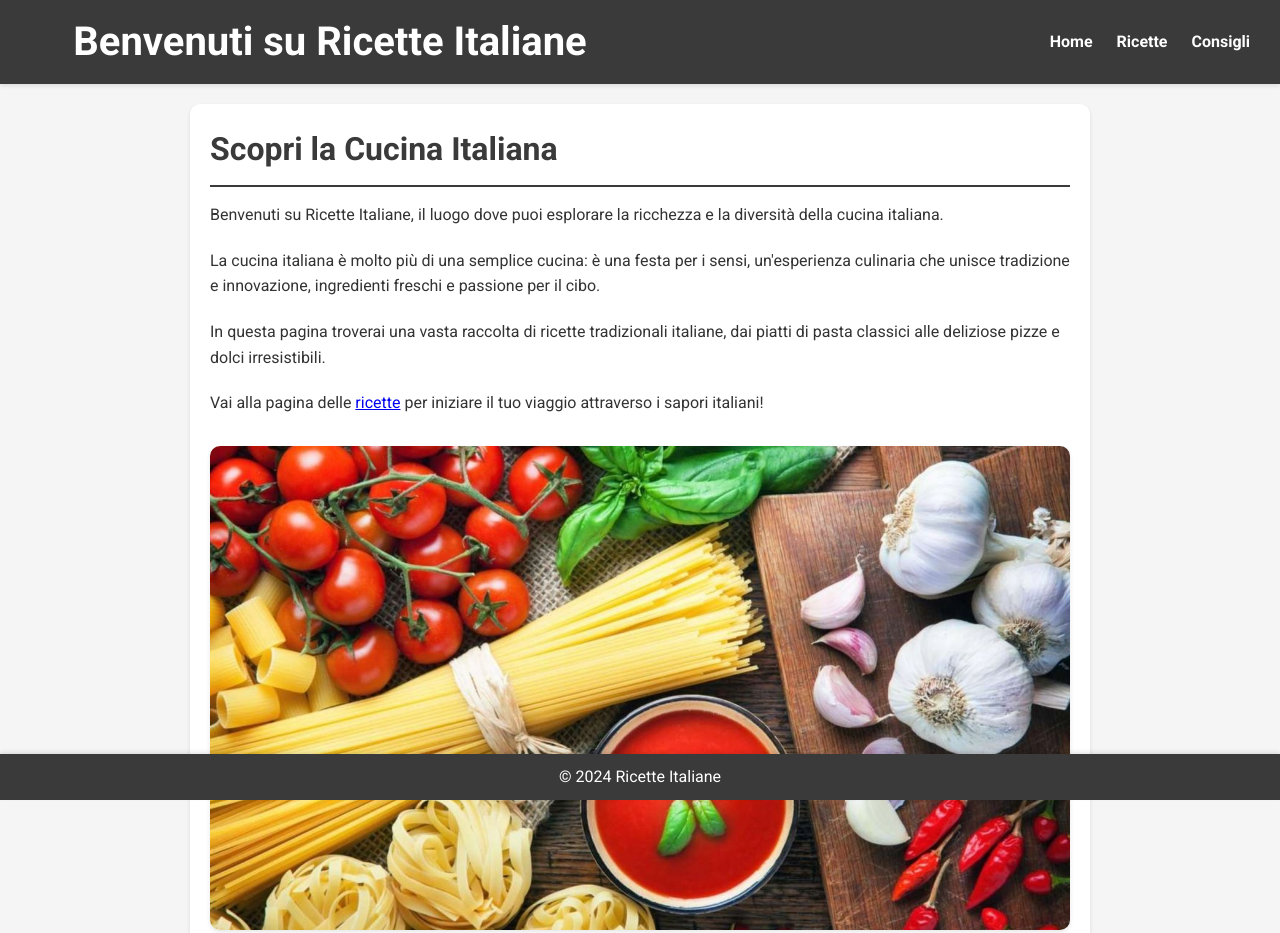
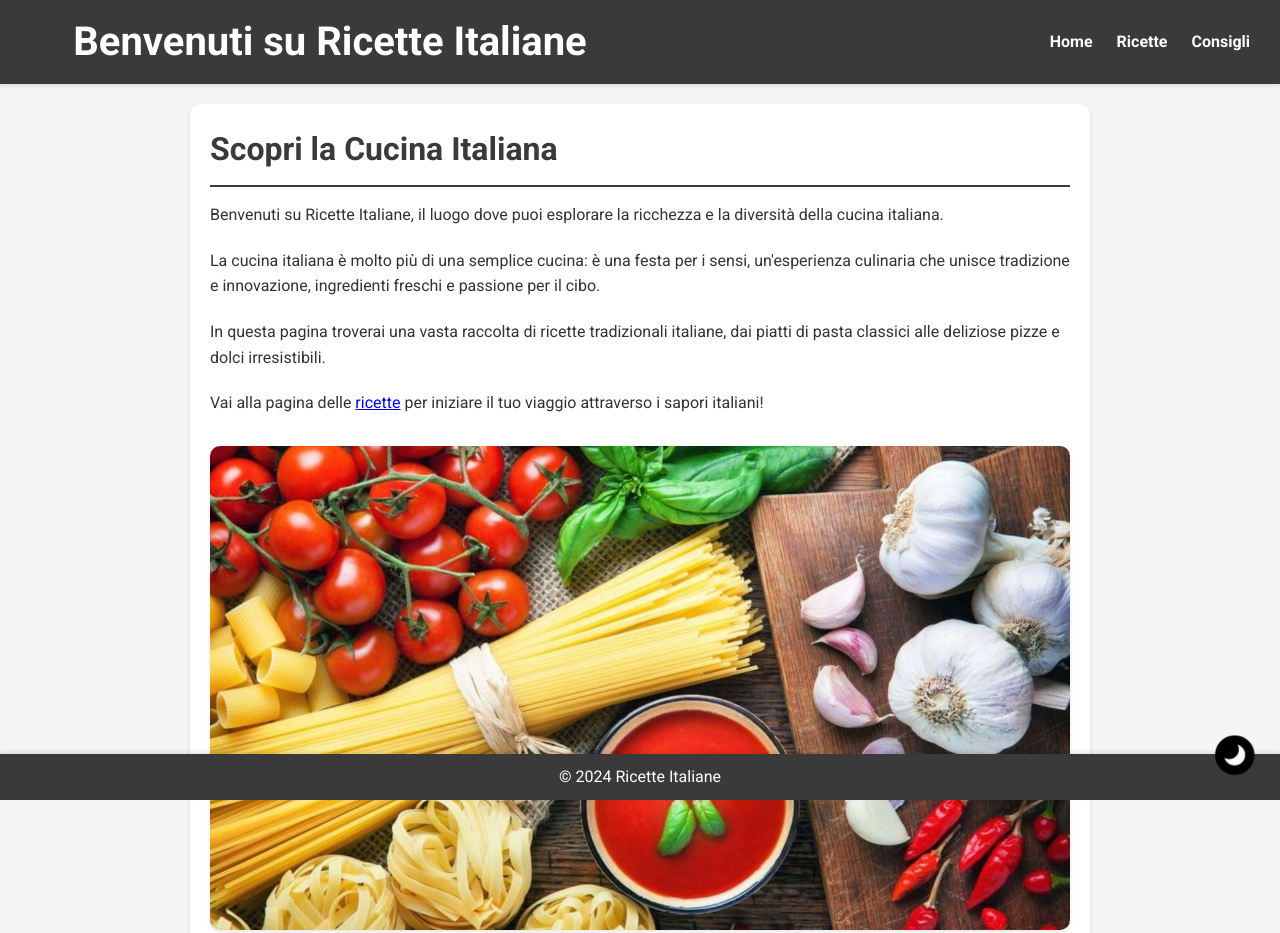
Before and after one commit to TommySpadaITIS/TommySpadaITIS.github.io, a plain HTML site: page index.html in a window 1280 px wide. Shown: the top 933 px of the page. Drawn offline with Linux system fonts and the light colour scheme.

Commit message:
Update style.css

```diff
--- a/style.css
+++ b/style.css
@@ -69,7 +69,7 @@ nav a:hover {
     bottom: 20px;
     right: 20px;
     z-index: 1000;
-    background: url('darkmode.png') no-repeat center center;
+    background: url('/images/darkmode.png') no-repeat center center;
     background-size: cover;
     width: 50px;
     height: 50px;
```
